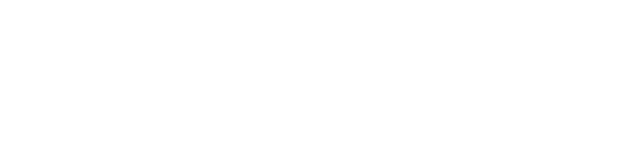
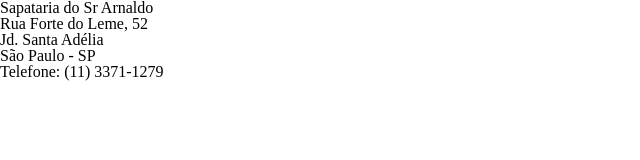
Before and after one commit to PHpedrohenrique/sapataria-arnaldo, a plain HTML site: page index.html in a window 1280 px wide. Shown: the whole page, without its empty margins (0-640 px from the left). Drawn offline with Linux system fonts and the light colour scheme.

Commit message:
add endereço

```diff
--- a/index.html
+++ b/index.html
@@ -9,7 +9,13 @@
     <link rel="stylesheet" href= "reset.css">
 </head>
 <body>
-    <h1></h1>
     <p></p>
+    <h1>Sapataria do Sr Arnaldo</h1>
+    <address>
+        <p>Rua Forte do Leme, 52</p>
+        <p>Jd. Santa Adélia</p>
+        <P>São Paulo - SP</P>
+        <P>Telefone: (11) 3371-1279</P>
+    </address>
 </body>
 </html>
```
